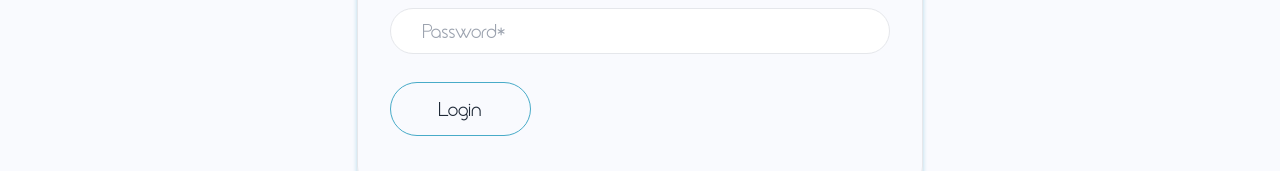
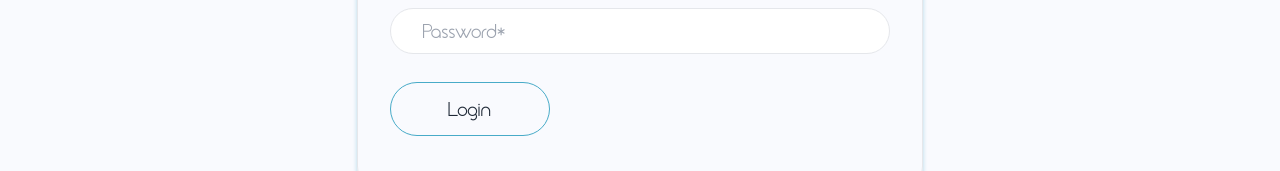
Before and after one commit to DenisLo-master/MdHub, a React (Vite) app: page /login in a window 1280 px wide. Shown: the part 328-499 px from the top of the page. Built offline with nearby package versions, Linux system fonts and the light colour scheme.

Commit message:
added loader to submit button

```diff
--- a/src/pages/Login/Login.jsx
+++ b/src/pages/Login/Login.jsx
@@ -1,15 +1,18 @@
-import React, { useRef, useEffect } from 'react'
+import React, { useState, useRef, useEffect } from 'react'
 import { useNavigate } from 'react-router-dom'
 import { registerationStore } from '../../store/registerationStore'
 import toast from 'react-hot-toast'
+import { SVGLoaderCircles } from '../../assets'
 
 const Login = () => {
   const navigate = useNavigate()
   const loginFormRef = useRef(null)
+  const [isLoading, setIsLoading] = useState(false)
   const setUserInfo = registerationStore(state => state.setUserInfo)
 
   const handleLogin = async (e) => {
     e.preventDefault()
+    setIsLoading(true)
     const form = new FormData(e.target)
     const loginFormData = Object.fromEntries(form)
     try {
@@ -25,6 +28,7 @@ const Login = () => {
         const data = await response.json()
         localStorage.setItem("jwtToken", data.accessToken)
         setUserInfo(data)
+        setIsLoading(false)
         navigate('/dashboard')
       }
       if (response.status === 401) {
@@ -35,6 +39,8 @@ const Login = () => {
     }
     catch (error) {
       console.log(error)
+    } finally {
+      setIsLoading(false)
     }
   }
 
@@ -65,9 +71,10 @@ const Login = () => {
               required
             />
           </div>
-            <div className='w-full pt-3'>
-              <button type="submit" className={`rounded-full font-main text-xl group hover:ring-1 hover:ring-primary px-12 py-3 border flex justify-center items-center space-x-2  border-primary bg-transparent`}>
-                Login
+          <div className='relative w-full pt-3'>
+            <button type="submit" className={`rounded-full w-40 font-main text-xl group hover:ring-1 hover:ring-primary  py-3 border flex justify-center items-center space-x-2  border-primary bg-transparent`}>
+              <span>Login</span>
+              {isLoading && <SVGLoaderCircles className="text-primary w-4 h-4" />}
               </button>
             </div>
           </form>
```
